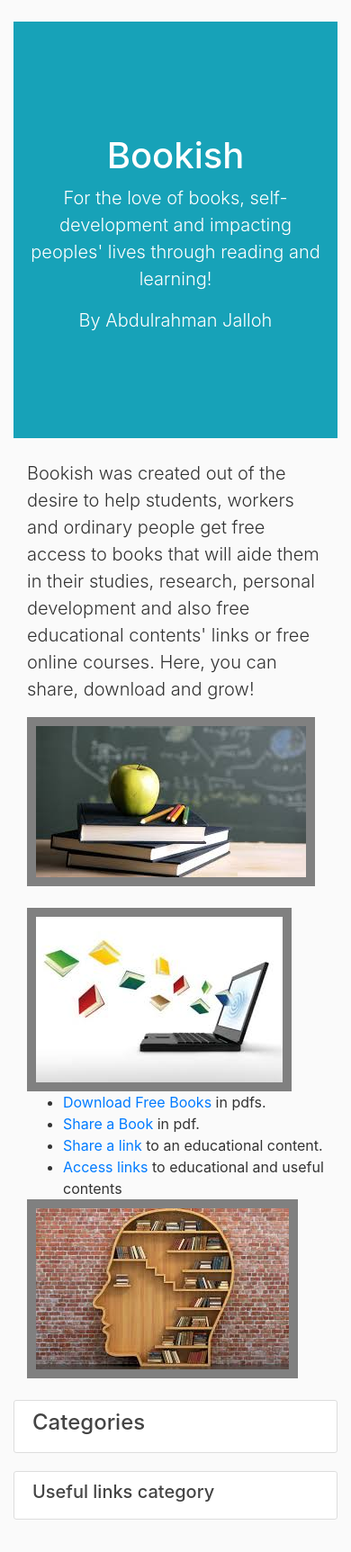
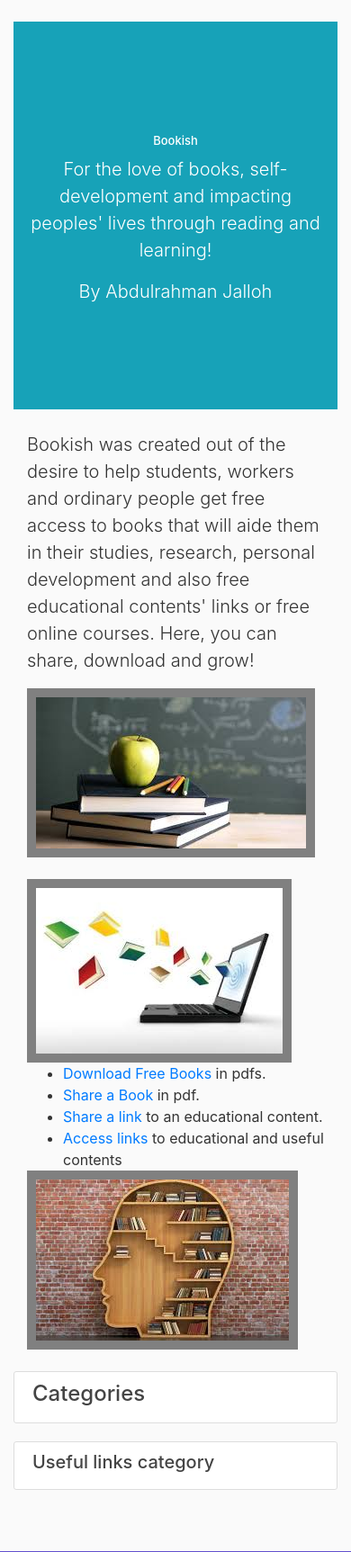
Before and after one commit to jayabdulraman/Bookish, a Django app: page /about/ in a window 390 px wide. Shown: the part 56-1781 px from the top of the page at 90% size. Run offline with Django 3.2, Linux system fonts and the light colour scheme; some libraries are stand-ins or nearby versions.

Commit message:
update main.css

```diff
--- a/blog/static/blog/main.css
+++ b/blog/static/blog/main.css
@@ -118,18 +118,24 @@ a.article-title:hover {
 
 @media (max-width: 768px) {
   .card {
+  	font-size: 16px;
+  }
+  .content-section {
+  	font-size: 16px;
+  }
+  h2, h3, h1 {
+  	font-size: 14px;
+  }
+}
+
+@media (max-width: 576px) {
+  .card {
   	font-size: 15px;
   }
   .content-section {
   	font-size: 13px;
   }
-}
-
-@media (max-width: 576px) {
-  .card {
-  	font-size: 13px;
-  }
-  .content-section {
+  h2, h3, h1 {
   	font-size: 13px;
   }
 }
```
